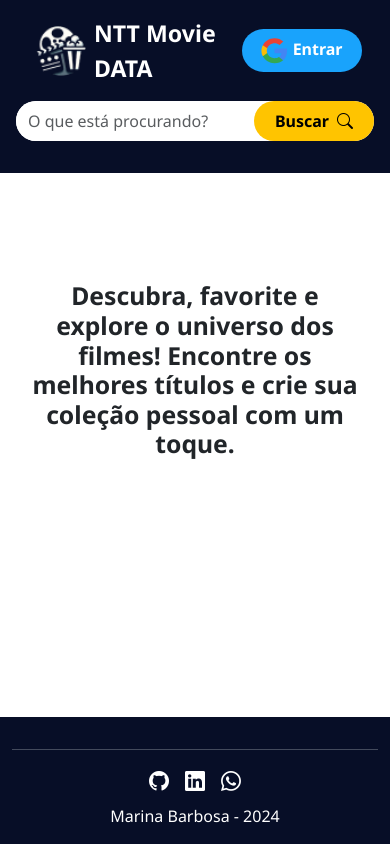
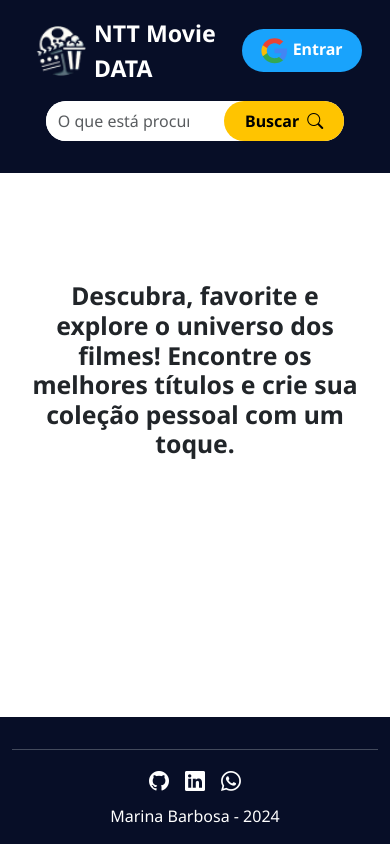
Before and after one commit to marina-barbosa/ntt-movie-data, an Angular app: page / in a window 390 px wide. Built offline with nearby package versions, Linux system fonts and the light colour scheme.

Commit message:
fix: search bar responsive

```diff
--- a/src/app/layout/header/search.component.html
+++ b/src/app/layout/header/search.component.html
@@ -1,5 +1,5 @@
 <form role="search">
-  <div class="col-12 col-lg-4 mx-auto mb-3 mb-lg-0 d-flex bg-white rounded-pill">
+  <div class="col-10 col-md-7 col-lg-6 col-xl-4 mx-auto mb-3 mb-lg-0 d-flex bg-white rounded-pill">
     <input
       type="search"
       [(ngModel)]="movieTitle"
```
